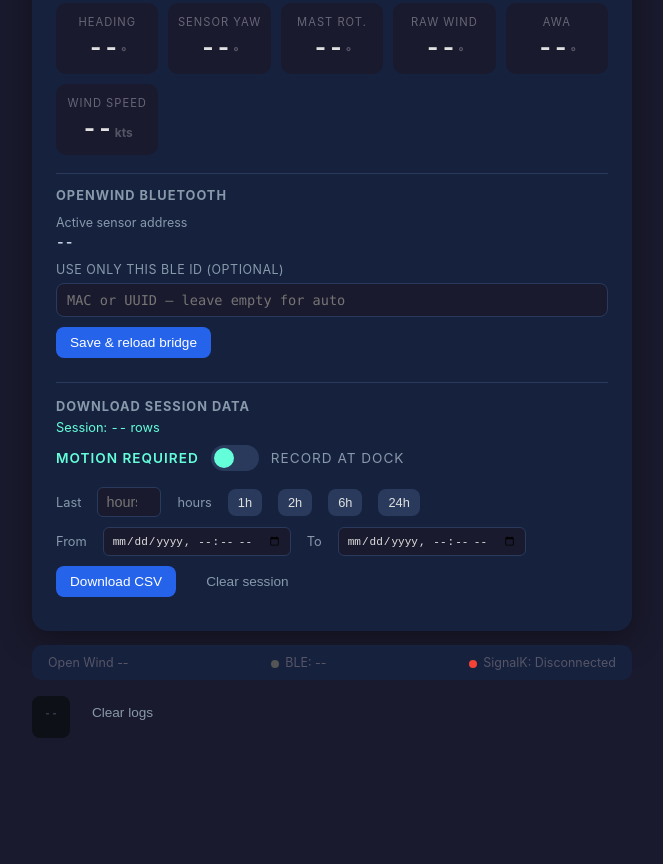
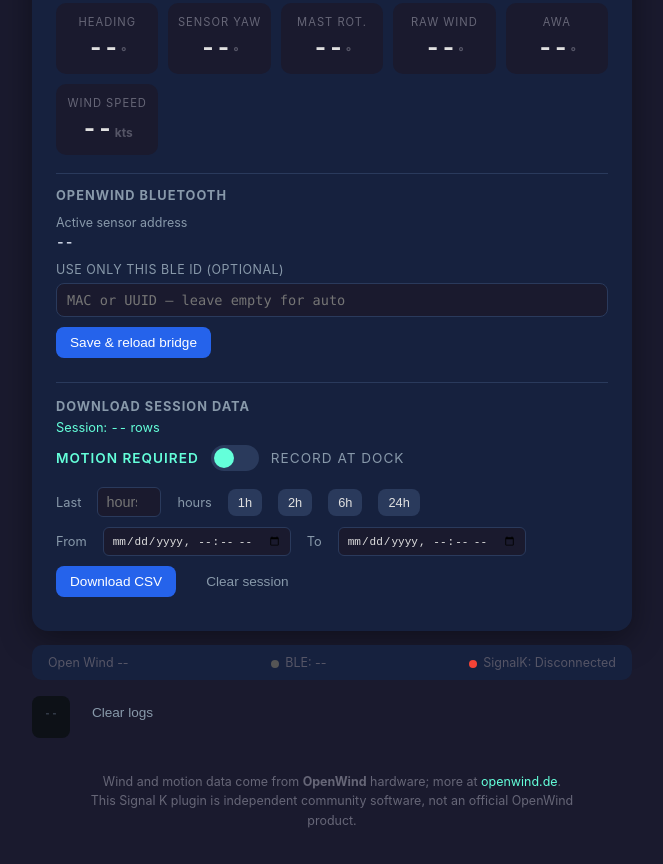
Before and after one commit to vepkenez/signalk-open-wind-plugin, a website: page public/index.html in a window 1280 px wide. Shown: the part 684-1548 px from the top of the page, without its empty margins (308-971 px from the left). Before the commit the page ends 1442 px from the top, so only its background shows below. Drawn offline with Linux system fonts and the light colour scheme; no server answers.

Commit message:
Update plugin descriptions and enhance documentation for OpenWind integration
- Revised package.json and index.js to provide clearer descriptions of the OpenWind plugin and its functionality, including hardware references.
- Added attribution footer in index.html to acknowledge OpenWind hardware and provide a link to their website.
- Updated README.md to include detailed information about OpenWind sensors and added an acknowledgements section to recognize the manufacturer.
- Enhanced OpenWind.py comments to clarify its purpose as a BLE to UDP bridge for OpenWind mast sensors.

```diff
--- a/package.json
+++ b/package.json
@@ -1,7 +1,7 @@
 {
   "name": "signalk-open-wind-plugin",
   "version": "1.4.0",
-  "description": "Signal K plugin for integrating OpenWind sensor data",
+  "description": "Signal K plugin for OpenWind mast wind sensors. Hardware: https://www.openwind.de",
   "keywords": [
     "signalk-node-server-plugin",
     "signalk-webapp",
--- a/public/index.html
+++ b/public/index.html
@@ -357,6 +357,23 @@
       .data-grid { grid-template-columns: repeat(3, 1fr); }
       .data-value { font-size: 1.2em; }
     }
+
+    .attribution {
+      margin-top: 20px;
+      padding: 14px 18px;
+      text-align: center;
+      font-size: 0.78em;
+      line-height: 1.55;
+      color: #667;
+      max-width: 520px;
+      margin-left: auto;
+      margin-right: auto;
+    }
+    .attribution a {
+      color: #64ffda;
+      text-decoration: none;
+    }
+    .attribution a:hover { text-decoration: underline; }
   </style>
 </head>
 <body>
@@ -514,6 +531,12 @@
     <div class="log-box" id="logBox">--</div>
     <button type="button" class="btn btn-ghost" id="clearLogsBtn">Clear logs</button>
   </div>
+
+  <footer class="attribution">
+    Wind and motion data come from <strong>OpenWind</strong> hardware; more at
+    <a href="https://www.openwind.de" rel="noopener noreferrer" target="_blank">openwind.de</a>.
+    This Signal K plugin is independent community software, not an official OpenWind product.
+  </footer>
 </div>
 
 <script>
```
Also changed, not shown: README.md, plugin/index.js, 1 other file.
